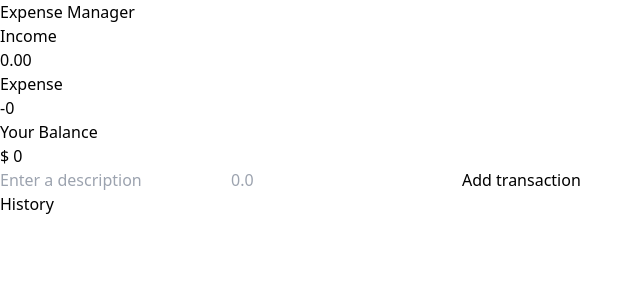
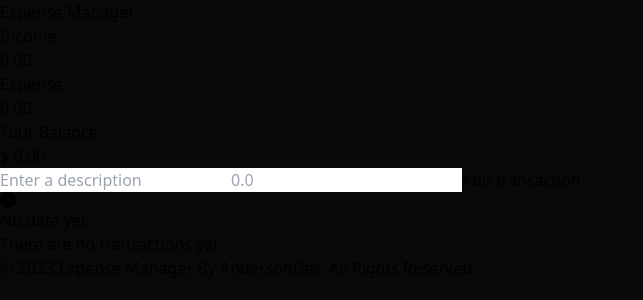
Before and after one commit to Anderson0x07/expense-manager, a React (Vite) app: page / in a window 1280 px wide. Shown: the top 300 px of the page, without its empty margins (0-643 px from the left). Built offline with nearby package versions, Linux system fonts and the light colour scheme.

Commit message:
Adds graphics with victory library and is more stylized.

```diff
--- a/package.json
+++ b/package.json
@@ -10,7 +10,9 @@
   },
   "dependencies": {
     "react": "^18.2.0",
-    "react-dom": "^18.2.0"
+    "react-dom": "^18.2.0",
+    "react-icons": "^4.10.1",
+    "victory": "^36.6.11"
   },
   "devDependencies": {
     "@types/react": "^18.0.26",
--- a/src/App.jsx
+++ b/src/App.jsx
@@ -1,4 +1,5 @@
 import Balance from "./components/Balance";
+import ExpenseChart from "./components/ExpenseChart";
 import Header from "./components/Header";
 import IncomeExpenses from "./components/IncomeExpenses";
 import TransactionForm from "./components/transactions/TransactionForm";
@@ -8,21 +9,33 @@ import { GlobalProvider } from "./context/GlobalState";
 function App() {
   return (
     <GlobalProvider>
-      <div className="bg-zinc-950 text-white h-screen flex justify-center items-center">
-        <div className="container w-full mx-2">
-          <div className="bg-zinc-800 p-5 rounded-lg flex gap-8">
-            <div className="w-4/6">
-              <h1 className="text-4xl font-bold">Expense Manager</h1>
+      <div className="container w-full mx-auto ">
+        <div className="text-4xl font-bold text-center my-5 text-white ">
+          Expense Manager
+        </div>
+      </div>
+      <div className="bg-zinc-950 text-white  flex justify-center pt-24">
+        <div className="grid sm:grid-cols-2 md:grid-cols-2 gap-2">
+          <div className="flex flex-col mx-5">
             <IncomeExpenses />
             <Balance />
             <TransactionForm />
           </div>
-            <div className="w-full ">
+          <div className="flex-1 flex flex-col mb-8">
+            <ExpenseChart />
             <TransactionList />
           </div>
         </div>
       </div>
+
+      <footer className="mt-36 shadow dark:bg-gray-900 ">
+        <div className="w-full max-w-screen-xl mx-auto p-4 md:py-8">
+          <span className="block text-sm text-gray-400 text-center dark:text-gray-400">
+            © {new Date().getFullYear()} Expense Manager By AndersonDev. All
+            Rights Reserved.
+          </span>
         </div>
+      </footer>
     </GlobalProvider>
   );
 }
--- a/src/components/Balance.jsx
+++ b/src/components/Balance.jsx
@@ -5,11 +5,11 @@ const Balance = () => {
 
   const amount = transactions.map((item) => item.amount);
 
-  const total = amount.reduce((acc, item) => (acc += item), 0);
+  const total = amount.reduce((acc, item) => (acc += item), 0).toFixed(2);
 
   return (
     <div className="flex justify-between">
-      <h3>Your Balance</h3>
+      <h4 className="text-slate-400">Your Balance</h4>
       <h1 className="text-2xl font-bold ">$ {total.toLocaleString()}</h1>
     </div>
   );
--- /dev/null
+++ b/src/components/ExpenseChart.jsx
@@ -0,0 +1,58 @@
+import { VictoryPie, VictoryLabel } from "victory";
+import { useGlobalState } from "../context/GlobalState";
+import { BsPieChartFill } from "react-icons/bs";
+
+const ExpenseChart = () => {
+  const { transactions } = useGlobalState();
+
+  const total = transactions.reduce((acc, item) => (acc += item.amount), 0);
+
+  const incomes = transactions
+    .filter((item) => item.amount > 0)
+    .reduce((acc, item) => (acc += item.amount), 0);
+
+  const expenses =
+    transactions
+      .filter((item) => item.amount < 0)
+      .reduce((acc, item) => (acc += item.amount), 0) * -1;
+
+  const totalExpensesPercentage = Math.round((expenses / incomes) * 100);
+  const totalIncomesPercentage = 100 - totalExpensesPercentage;
+
+  if (incomes === 0 && expenses === 0) {
+    return (
+      <div className="bg-zinc-900 p-4 my-2">
+        <div className="h-full flex items-center justify-center w-full flex-col">
+          <BsPieChartFill className="text-7xl" />
+          <h1 className="text-3xl font-bold my-2 text-center">No data yet</h1>
+        </div>
+      </div>
+    );
+  }
+
+  return (
+    <div className="bg-zinc-950">
+      <VictoryPie
+        colorScale={["red", "green"]}
+        data={[
+          { x: "Expenses", y: totalExpensesPercentage },
+          { x: "Incomes", y: totalIncomesPercentage },
+        ]}
+        animate={{
+          duration: 200,
+        }}
+        labels={({ datum }) => `${datum.y}%`}
+        labelComponent={
+          <VictoryLabel
+            angle={0}
+            style={{
+              fill: "white",
+            }}
+          />
+        }
+      />
+    </div>
+  );
+};
+
+export default ExpenseChart;
--- a/src/components/IncomeExpenses.jsx
+++ b/src/components/IncomeExpenses.jsx
@@ -5,18 +5,20 @@ const IncomeExpenses = () => {
 
   const amounts = transactions.map((item) => item.amount);
 
-  const income = amounts
+  const income = (amounts
     .filter((item) => item > 0)
-    .reduce((acc, item) => (acc += item), 0)
+    .reduce((acc, item) => (acc += item), 0))
     .toFixed(2);
 
-  const expense = amounts
+  const expense = (amounts
     .filter((item) => item < 0)
-    .reduce((acc, item) => (acc += item), 0)
-    .toFixed(2) * -1;
+    .reduce((acc, item) => (acc += item), 0)* -1)
+    .toFixed(2);
+
+
 
   return (
-    <>
+    <div >
       <div className="flex justify-between my-2">
         <h4>Income</h4>
         <p>{income.toLocaleString()}</p>
@@ -26,7 +28,7 @@ const IncomeExpenses = () => {
         <h4>Expense</h4>
         <p>{expense.toLocaleString()}</p>
       </div>
-    </>
+    </div>
   );
 };
 
--- a/src/components/transactions/TransactionForm.jsx
+++ b/src/components/transactions/TransactionForm.jsx
@@ -6,7 +6,7 @@ const TransactionForm = () => {
     const { addTransaction } = useGlobalState();
 
     const [description, setDescription] = useState('')
-    const [amount, setAmount] = useState(0)
+    const [amount, setAmount] = useState('')
 
     const handleSubmit = (e) => {
         e.preventDefault();
@@ -15,6 +15,9 @@ const TransactionForm = () => {
             description,
             amount: +amount,
         })
+
+        setAmount('')
+        setDescription('')
     }
 
     return (
@@ -22,11 +25,15 @@ const TransactionForm = () => {
             <form onSubmit={handleSubmit}>
                 <input type="text" placeholder="Enter a description"
                     onChange={(e) => setDescription(e.target.value)}
+                    value={description}
                     className="bg-zinc-600 text-white px-3 mt-5 py-2 rounded-lg block mb-2 w-full"/>
                 <input type="number" placeholder="0.0" step='0.01'
                     onChange={(e) => setAmount(e.target.value)}
+                    value={amount}
                     className="bg-zinc-600 text-white px-3 py-2 rounded-lg block mb-2 w-full"/>
-                <button className="bg-indigo-700 text-white px-3 py-2 rounded-lg block mb-2 w-full">Add transaction</button>
+                <button className="bg-indigo-700 text-white px-3 py-2 rounded-lg block mb-2 w-full disabled:opacity-50" disabled={!description || !amount}>
+                    Add transaction
+                </button>
             </form>
         </div>
     )
--- a/src/components/transactions/TransactionItem.jsx
+++ b/src/components/transactions/TransactionItem.jsx
@@ -1,18 +1,24 @@
 import { useGlobalState } from "../../context/GlobalState";
+
+import {BiTrash} from 'react-icons/bi'
 
 const TransactionItem = ({ transaction }) => {
   const { deleteTransaction } = useGlobalState();
+  const sign = transaction.amount < 0 ? "-" : "+";
 
   const handleDelete = (id) => {
     deleteTransaction(id);
   };
 
   return (
-    <li className="bg-zinc-600 text-white px-3 py-1 rounded-lg mb-2 w-full flex justify-between items-center">
+    <li className={`text-white px-3 py-1 rounded-lg mb-2 w-full flex justify-between items-center` +
+                ` ${transaction.amount < 0 ? "bg-red-700" : "bg-green-700"}`}>
       <p className="text-sm">{transaction.description}</p>
       <div>
-        <span>${transaction.amount}</span>
-        <button onClick={() => handleDelete(transaction.id)}>X</button>
+        <span>{sign} ${Math.abs(transaction.amount)}</span>
+        <button onClick={() => handleDelete(transaction.id)} className="font-bold text-white rounded-lg ml-2">
+            <BiTrash />
+        </button>
       </div>
     </li>
   );
--- a/src/components/transactions/TransactionList.jsx
+++ b/src/components/transactions/TransactionList.jsx
@@ -4,15 +4,28 @@ import TransactionItem from "./TransactionItem";
 const TransactionList = () => {
   const { transactions } = useGlobalState();
 
+
+  if (transactions.length === 0) {
+    return (
+      <div className="bg-zinc-900 p-4 my-2">
+        <div className="h-full flex items-center justify-center w-full flex-col">
+          <h1 className="text-xl font-bold my-2 text-center">
+            There are no transactions yet
+          </h1>
+        </div>
+      </div>
+    );
+  }
+
   return (
-    <>
+    <div className="bg-zinc-900 p-4">
       <h3 className="text-slate-300 text-xl font-bold mb-3 text-center">History</h3>
       <ul>
         {transactions.map((transaction) => (
           <TransactionItem key={transaction.id} transaction={transaction} />
         ))}
       </ul>
-    </>
+    </div>
   );
 };
 
--- a/src/index.css
+++ b/src/index.css
@@ -1,3 +1,7 @@
 @tailwind base;
 @tailwind components;
 @tailwind utilities;
+
+body {
+  background-color: #09090b;
+}
```
Also changed, not shown: 2 other files (tests, documents, lock files or other folders). Lines whose indentation alone changed are shown as unchanged.
